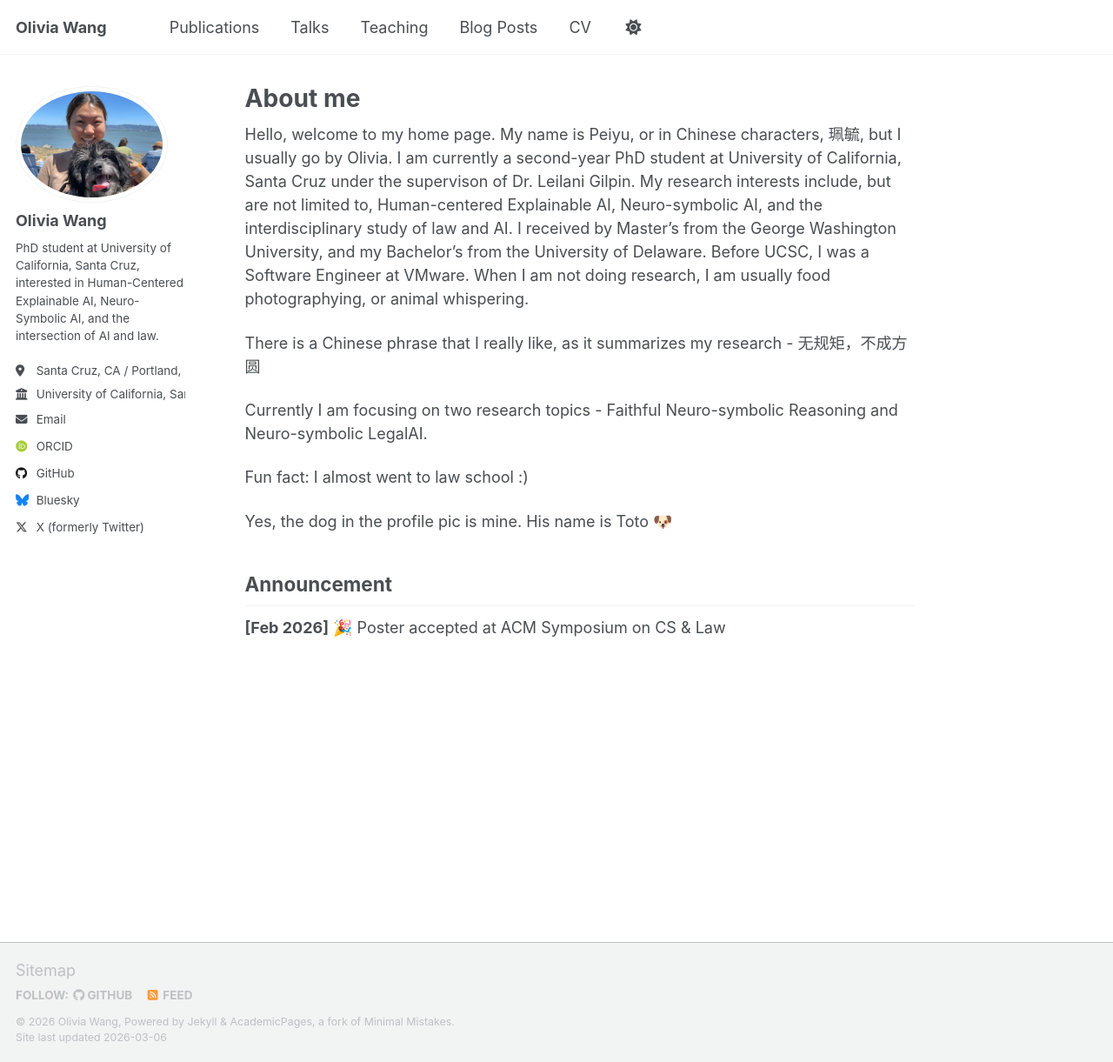
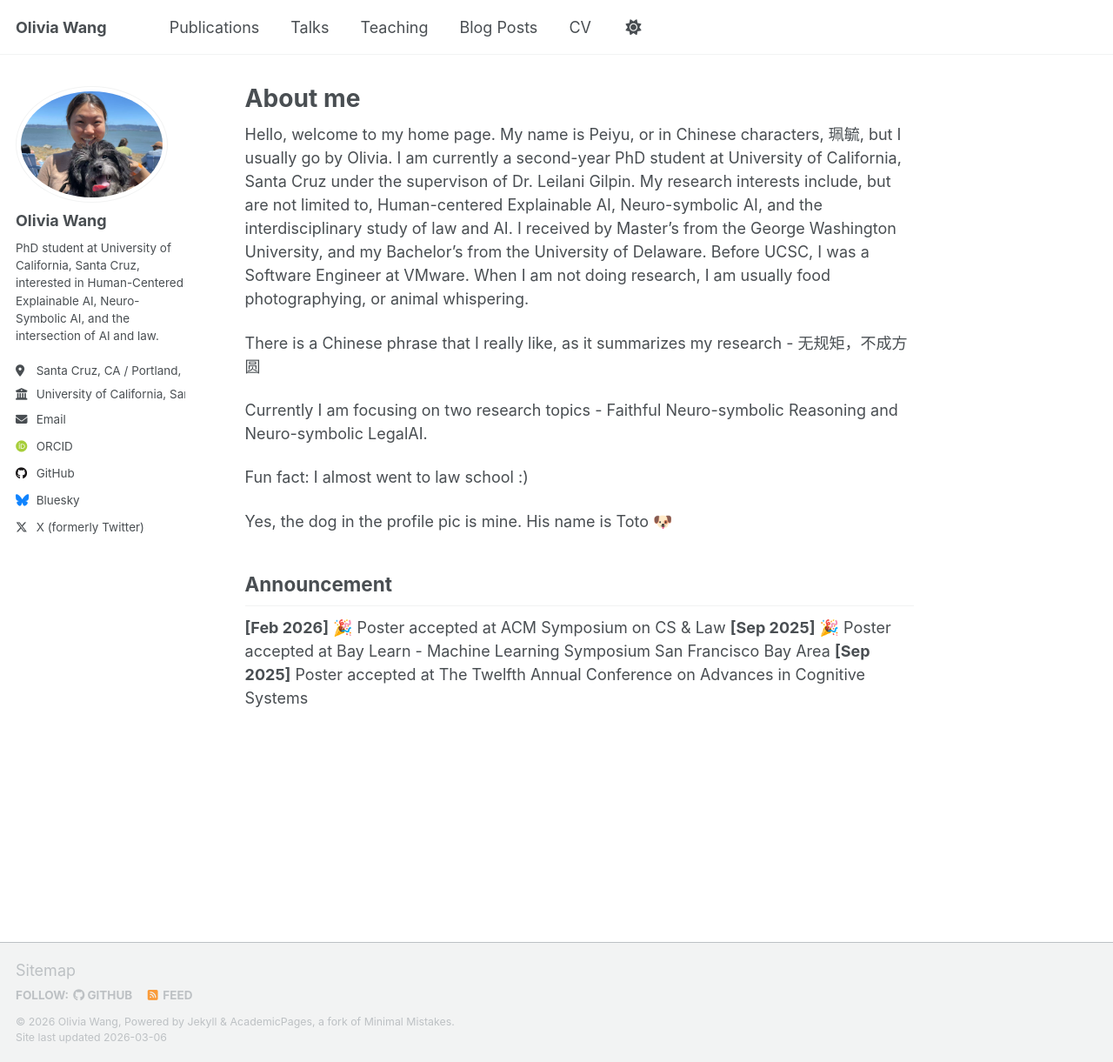
Before and after one commit to olivianxai/olivianxai.github.io, a Jekyll site: the page built from _pages/about.md, in a window 1280 px wide and 1221 px high. Shown: the whole window at 87% size. Built offline with Jekyll 4.4.1, drawn with Linux system fonts in a browser that asks for light colours; some web fonts are replaced; a script that is not in the unit is left out.

Commit message:
Updated CV and about me

```diff
--- a/_pages/about.md
+++ b/_pages/about.md
@@ -23,3 +23,6 @@ Yes, the dog in the profile pic is mine. His name is Toto 🐶
 ## Announcement
 
 **[Feb 2026]** 🎉 Poster accepted at ACM Symposium on CS & Law
+**[Sep 2025]** 🎉 Poster accepted at Bay Learn - Machine Learning Symposium
+San Francisco Bay Area
+**[Sep 2025]** Poster accepted at The Twelfth Annual Conference on Advances in Cognitive Systems
```
